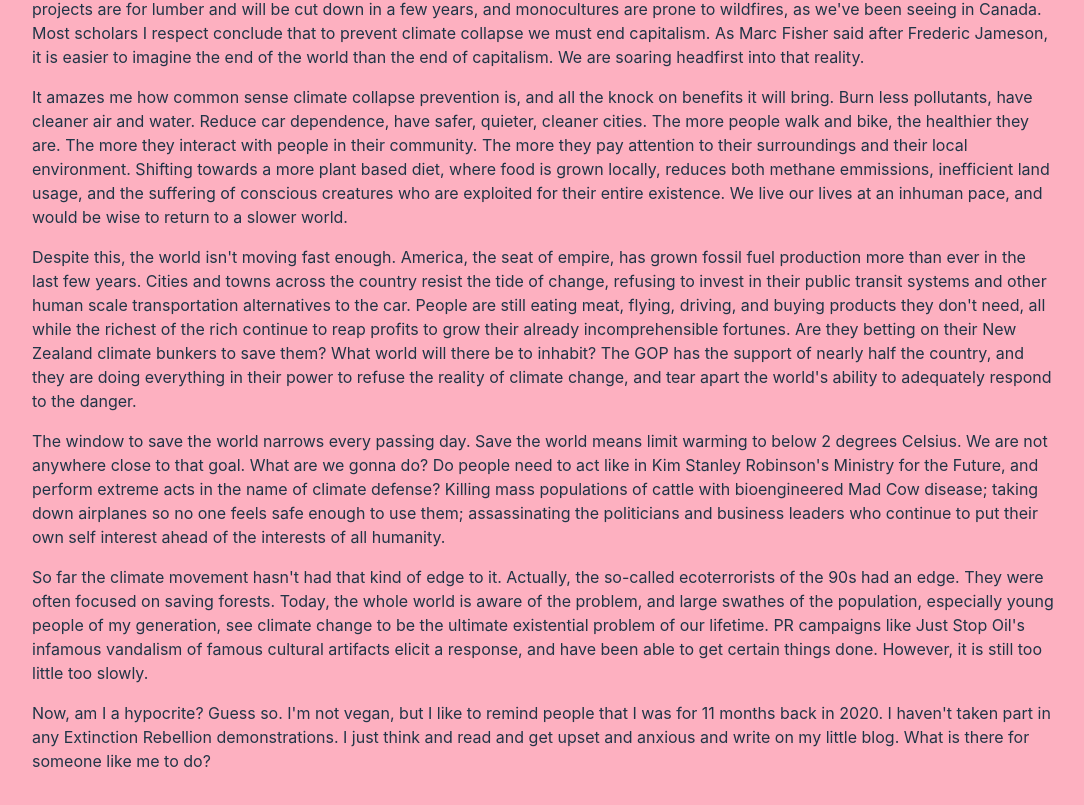
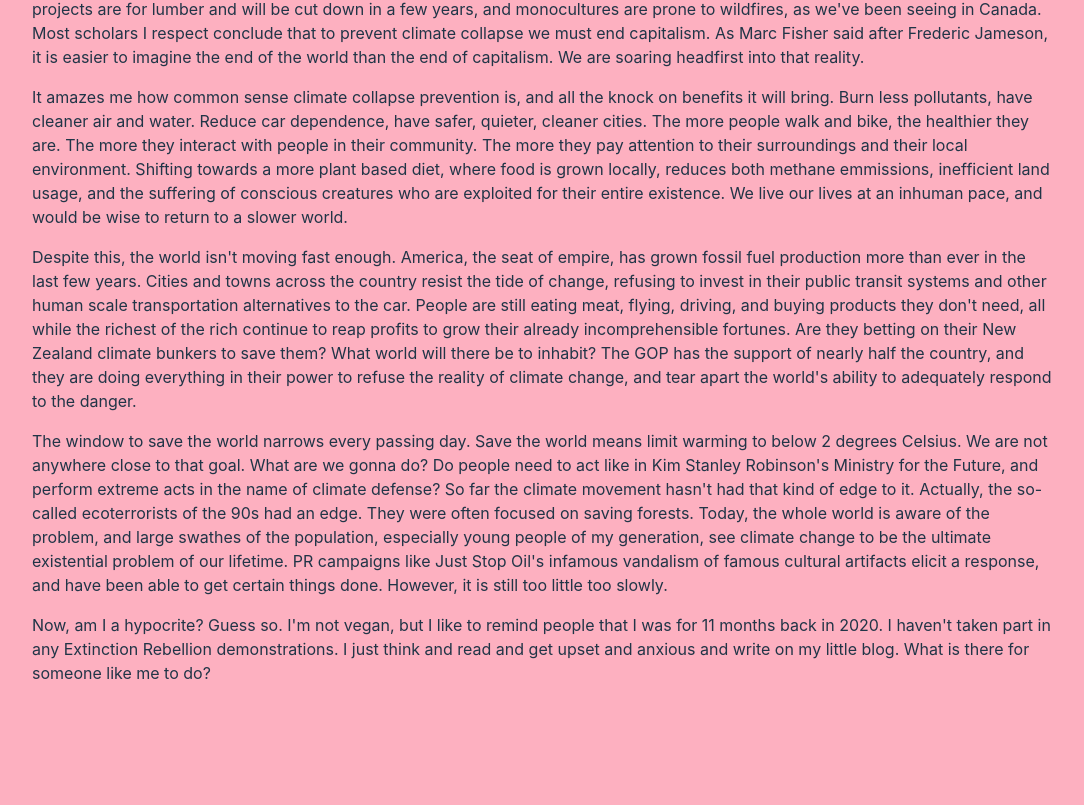
Before and after one commit to cyberjewess/estibass, a SvelteKit app: page /blogger/1 in a window 1280 px wide. Shown: the part 666-1471 px from the top of the page, without its empty margins (96-1180 px from the left). Built offline with nearby package versions, Linux system fonts and the light colour scheme.

Commit message:
remove inflammatory language

```diff
--- a/src/routes/blogger/1/+page.svelte
+++ b/src/routes/blogger/1/+page.svelte
@@ -60,19 +60,13 @@
 			The window to save the world narrows every passing day. Save the world means limit warming to
 			below 2 degrees Celsius. We are not anywhere close to that goal. What are we gonna do? Do
 			people need to act like in Kim Stanley Robinson's Ministry for the Future, and perform extreme
-			acts in the name of climate defense? Killing mass populations of cattle with bioengineered Mad
-			Cow disease; taking down airplanes so no one feels safe enough to use them; assassinating the
-			politicians and business leaders who continue to put their own self interest ahead of the
-			interests of all humanity.
-		</p>
-		<p>
-			So far the climate movement hasn't had that kind of edge to it. Actually, the so-called
-			ecoterrorists of the 90s had an edge. They were often focused on saving forests. Today, the
-			whole world is aware of the problem, and large swathes of the population, especially young
-			people of my generation, see climate change to be the ultimate existential problem of our
-			lifetime. PR campaigns like Just Stop Oil's infamous vandalism of famous cultural artifacts
-			elicit a response, and have been able to get certain things done. However, it is still too
-			little too slowly.
+			acts in the name of climate defense? So far the climate movement hasn't had that kind of edge
+			to it. Actually, the so-called ecoterrorists of the 90s had an edge. They were often focused
+			on saving forests. Today, the whole world is aware of the problem, and large swathes of the
+			population, especially young people of my generation, see climate change to be the ultimate
+			existential problem of our lifetime. PR campaigns like Just Stop Oil's infamous vandalism of
+			famous cultural artifacts elicit a response, and have been able to get certain things done.
+			However, it is still too little too slowly.
 		</p>
 		<p>
 			Now, am I a hypocrite? Guess so. I'm not vegan, but I like to remind people that I was for 11
```
